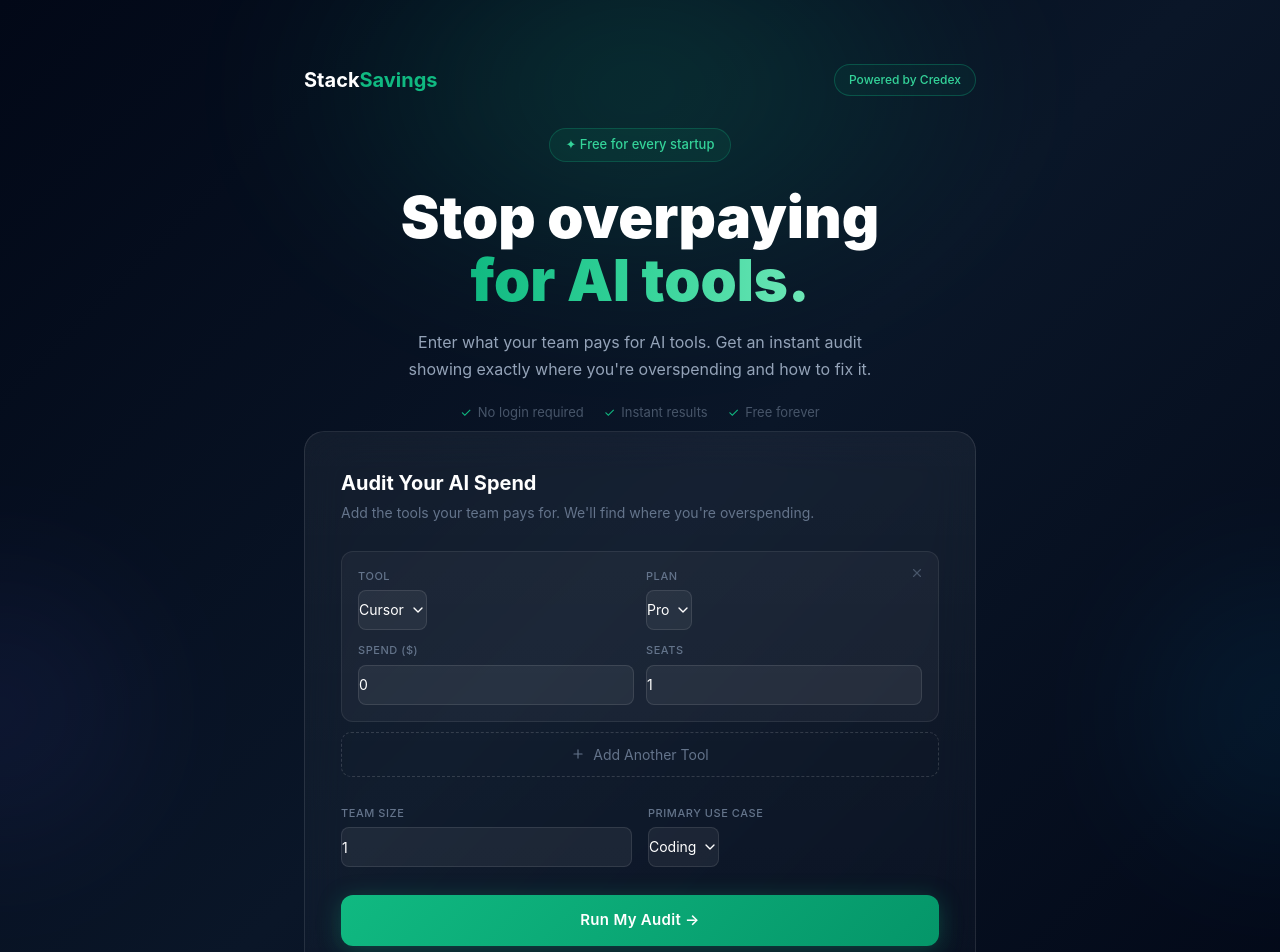
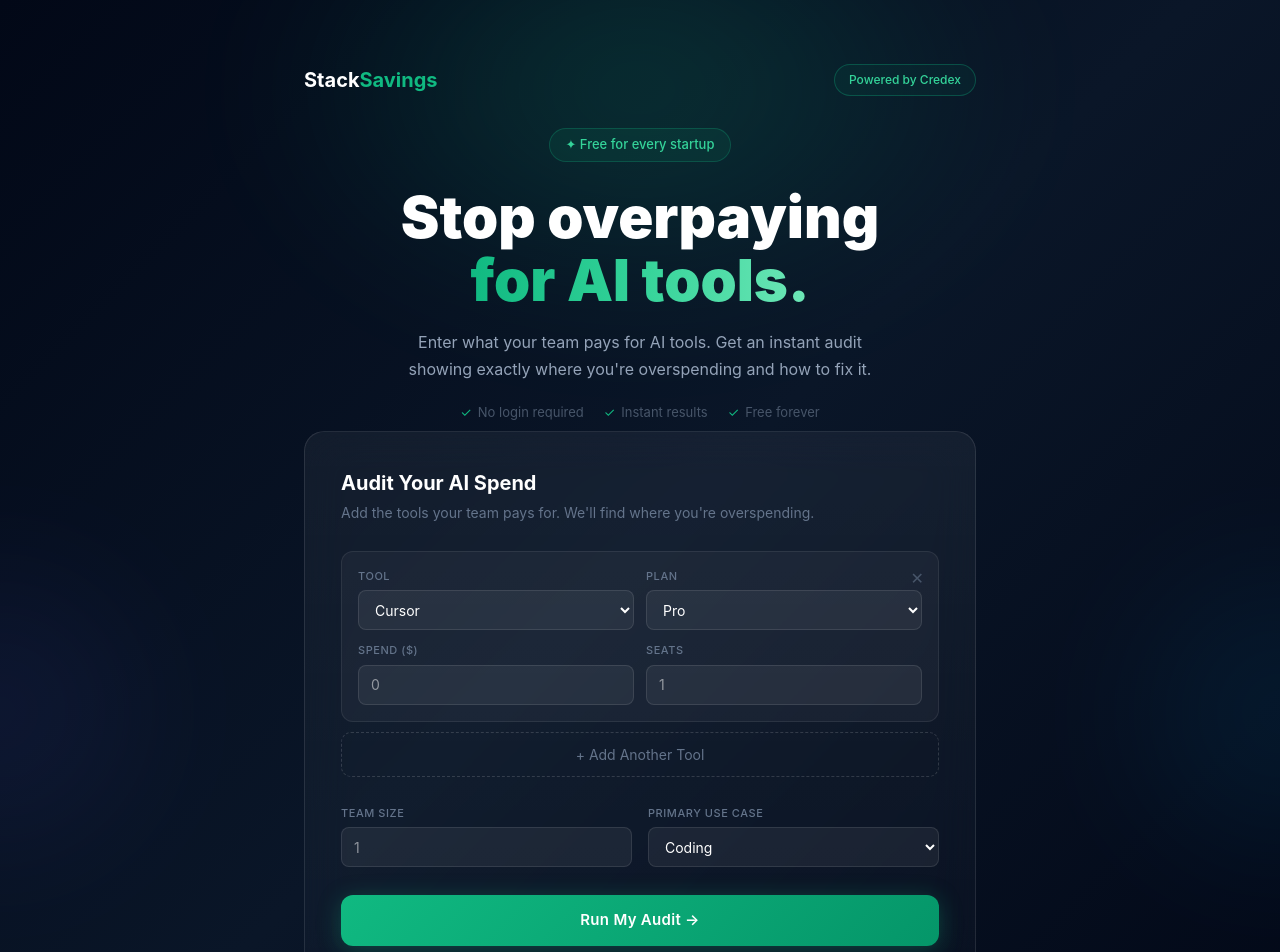
Before and after one commit to elegbedeoladapo-hash/stacksavings, a Next.js app: page / in a window 1280 px wide. Shown: the top 952 px of the page. Built offline with nearby package versions, Linux system fonts and the light colour scheme.

Commit message:
perf: replace Radix UI selects with native HTML for better performance

```diff
--- a/src/components/forms/AuditForm.tsx
+++ b/src/components/forms/AuditForm.tsx
@@ -3,9 +3,6 @@
 import { useState, useEffect } from "react"
 import { AuditFormData, ToolEntry, ToolName } from "@/types"
 import { ToolRow } from "./ToolRow"
-import { Select, SelectContent, SelectItem, SelectTrigger, SelectValue } from "@/components/ui/select"
-import { Input } from "@/components/ui/input"
-import { AlertCircle, Plus } from "lucide-react"
 
 const STORAGE_KEY = "stacksavings_form_data"
 
@@ -26,11 +23,46 @@ interface AuditFormProps {
   onSubmit: (data: AuditFormData) => void
 }
 
+const inputStyle = {
+  background: "rgba(255,255,255,0.06)",
+  border: "1px solid rgba(255,255,255,0.1)",
+  color: "white",
+  borderRadius: "8px",
+  height: "40px",
+  width: "100%",
+  padding: "0 12px",
+  fontSize: "14px",
+  outline: "none",
+  boxSizing: "border-box" as const,
+}
+
+const labelStyle = {
+  color: "#64748b",
+  fontSize: "11px",
+  fontWeight: 500,
+  marginBottom: "6px",
+  textTransform: "uppercase" as const,
+  letterSpacing: "0.05em",
+  display: "block",
+}
+
+const selectStyle = {
+  background: "rgba(255,255,255,0.06)",
+  border: "1px solid rgba(255,255,255,0.1)",
+  color: "white",
+  borderRadius: "8px",
+  height: "40px",
+  width: "100%",
+  padding: "0 12px",
+  fontSize: "14px",
+  cursor: "pointer",
+  outline: "none",
+}
+
 export function AuditForm({ onSubmit }: AuditFormProps) {
   const [formData, setFormData] = useState<AuditFormData>(defaultFormData)
   const [error, setError] = useState<string | null>(null)
 
-  // Load saved form data on mount
   useEffect(() => {
     const saved = localStorage.getItem(STORAGE_KEY)
     if (saved) {
@@ -38,7 +70,6 @@ export function AuditForm({ onSubmit }: AuditFormProps) {
     }
   }, [])
 
-  // Save form data on every change
   useEffect(() => {
     localStorage.setItem(STORAGE_KEY, JSON.stringify(formData))
   }, [formData])
@@ -93,43 +124,43 @@ export function AuditForm({ onSubmit }: AuditFormProps) {
           marginBottom: "28px", display: "flex", alignItems: "center", justifyContent: "center", gap: "8px",
         }}
       >
-        <Plus size={14} /> Add Another Tool
+        + Add Another Tool
       </button>
 
       {/* Team Size + Use Case */}
       <div style={{ display: "grid", gridTemplateColumns: "1fr 1fr", gap: "16px", marginBottom: "28px" }}>
         <div>
-          <p style={{ color: "#64748b", fontSize: "11px", fontWeight: 500, marginBottom: "6px", textTransform: "uppercase", letterSpacing: "0.05em" }}>Team Size</p>
-          <Input
-            type="text" inputMode="numeric"
+          <label style={labelStyle}>Team Size</label>
+          <input
+            type="text"
+            inputMode="numeric"
             value={formData.teamSize === 1 ? "" : String(formData.teamSize)}
             onChange={(e) => { const val = e.target.value.replace(/[^0-9]/g, ""); setFormData({ ...formData, teamSize: Number(val) || 1 }) }}
             onFocus={(e) => e.target.select()}
             placeholder="1"
-            style={{ background: "rgba(255,255,255,0.06)", border: "1px solid rgba(255,255,255,0.1)", color: "white", borderRadius: "8px", height: "40px" }}
+            style={inputStyle}
           />
         </div>
         <div>
-          <p style={{ color: "#64748b", fontSize: "11px", fontWeight: 500, marginBottom: "6px", textTransform: "uppercase", letterSpacing: "0.05em" }}>Primary Use Case</p>
-          <Select value={formData.primaryUseCase} onValueChange={(val) => setFormData({ ...formData, primaryUseCase: val as AuditFormData["primaryUseCase"] })}>
-            <SelectTrigger style={{ background: "rgba(255,255,255,0.06)", border: "1px solid rgba(255,255,255,0.1)", color: "white", borderRadius: "8px", height: "40px" }}>
-              <SelectValue />
-            </SelectTrigger>
-            <SelectContent style={{ background: "#1e293b", border: "1px solid rgba(255,255,255,0.1)" }}>
-              <SelectItem value="coding" style={{ color: "white" }}>Coding</SelectItem>
-              <SelectItem value="writing" style={{ color: "white" }}>Writing</SelectItem>
-              <SelectItem value="data" style={{ color: "white" }}>Data Analysis</SelectItem>
-              <SelectItem value="research" style={{ color: "white" }}>Research</SelectItem>
-              <SelectItem value="mixed" style={{ color: "white" }}>Mixed</SelectItem>
-            </SelectContent>
-          </Select>
+          <label style={labelStyle}>Primary Use Case</label>
+          <select
+            value={formData.primaryUseCase}
+            onChange={(e) => setFormData({ ...formData, primaryUseCase: e.target.value as AuditFormData["primaryUseCase"] })}
+            style={selectStyle}
+          >
+            <option value="coding" style={{ background: "#1e293b" }}>Coding</option>
+            <option value="writing" style={{ background: "#1e293b" }}>Writing</option>
+            <option value="data" style={{ background: "#1e293b" }}>Data Analysis</option>
+            <option value="research" style={{ background: "#1e293b" }}>Research</option>
+            <option value="mixed" style={{ background: "#1e293b" }}>Mixed</option>
+          </select>
         </div>
       </div>
 
       {/* Error */}
       {error && (
         <div style={{ display: "flex", alignItems: "center", gap: "8px", padding: "12px 16px", borderRadius: "10px", border: "1px solid rgba(239,68,68,0.3)", background: "rgba(239,68,68,0.08)", color: "#f87171", fontSize: "14px", marginBottom: "16px" }}>
-          <AlertCircle size={15} /> {error}
+          ⚠ {error}
         </div>
       )}
 
--- a/src/components/forms/ToolRow.tsx
+++ b/src/components/forms/ToolRow.tsx
@@ -1,8 +1,5 @@
 import { ToolEntry, ToolName } from "@/types"
 import { PRICING_DATA } from "@/lib/pricing-data"
-import { Select, SelectContent, SelectItem, SelectTrigger, SelectValue } from "@/components/ui/select"
-import { Input } from "@/components/ui/input"
-import { X } from "lucide-react"
 
 interface ToolRowProps {
   entry: ToolEntry
@@ -21,6 +18,42 @@ const TOOL_OPTIONS: { value: ToolName; label: string }[] = [
   { value: "gemini", label: "Gemini" },
   { value: "windsurf", label: "Windsurf" },
 ]
+
+const selectStyle = {
+  background: "rgba(255,255,255,0.06)",
+  border: "1px solid rgba(255,255,255,0.1)",
+  color: "white",
+  borderRadius: "8px",
+  height: "40px",
+  width: "100%",
+  padding: "0 12px",
+  fontSize: "14px",
+  cursor: "pointer",
+  outline: "none",
+}
+
+const inputStyle = {
+  background: "rgba(255,255,255,0.06)",
+  border: "1px solid rgba(255,255,255,0.1)",
+  color: "white",
+  borderRadius: "8px",
+  height: "40px",
+  width: "100%",
+  padding: "0 12px",
+  fontSize: "14px",
+  outline: "none",
+  boxSizing: "border-box" as const,
+}
+
+const labelStyle = {
+  color: "#64748b",
+  fontSize: "11px",
+  fontWeight: 500,
+  marginBottom: "6px",
+  textTransform: "uppercase" as const,
+  letterSpacing: "0.05em",
+  display: "block",
+}
 
 export function ToolRow({ entry, index, onChange, onRemove }: ToolRowProps) {
   const plans = PRICING_DATA[entry.tool]?.plans ?? []
@@ -41,64 +74,64 @@ export function ToolRow({ entry, index, onChange, onRemove }: ToolRowProps) {
     }}>
       <button
         onClick={() => onRemove(index)}
-        style={{ position: "absolute", top: "12px", right: "12px", background: "none", border: "none", cursor: "pointer", color: "#475569", padding: "2px" }}
         aria-label="Remove"
+        style={{ position: "absolute", top: "12px", right: "12px", background: "none", border: "none", cursor: "pointer", color: "#475569", padding: "2px", fontSize: "16px" }}
       >
-        <X size={14} />
+        ✕
       </button>
 
       {/* Row 1: Tool and Plan */}
       <div style={{ display: "grid", gridTemplateColumns: "1fr 1fr", gap: "12px", marginBottom: "12px" }}>
         <div>
-          <p style={{ color: "#64748b", fontSize: "11px", fontWeight: 500, marginBottom: "6px", textTransform: "uppercase", letterSpacing: "0.05em" }}>Tool</p>
-          <Select value={entry.tool} onValueChange={handleToolChange}>
-            <SelectTrigger style={{ background: "rgba(255,255,255,0.06)", border: "1px solid rgba(255,255,255,0.1)", color: "white", borderRadius: "8px", height: "40px" }}>
-              <SelectValue />
-            </SelectTrigger>
-            <SelectContent style={{ background: "#1e293b", border: "1px solid rgba(255,255,255,0.1)" }}>
-              {TOOL_OPTIONS.map(t => (
-                <SelectItem key={t.value} value={t.value} style={{ color: "white" }}>{t.label}</SelectItem>
-              ))}
-            </SelectContent>
-          </Select>
+          <label style={labelStyle}>Tool</label>
+          <select
+            value={entry.tool}
+            onChange={(e) => handleToolChange(e.target.value as ToolName)}
+            style={selectStyle}
+          >
+            {TOOL_OPTIONS.map(t => (
+              <option key={t.value} value={t.value} style={{ background: "#1e293b" }}>{t.label}</option>
+            ))}
+          </select>
         </div>
         <div>
-          <p style={{ color: "#64748b", fontSize: "11px", fontWeight: 500, marginBottom: "6px", textTransform: "uppercase", letterSpacing: "0.05em" }}>Plan</p>
-          <Select value={entry.plan} onValueChange={(val) => onChange(index, { ...entry, plan: val })}>
-            <SelectTrigger style={{ background: "rgba(255,255,255,0.06)", border: "1px solid rgba(255,255,255,0.1)", color: "white", borderRadius: "8px", height: "40px" }}>
-              <SelectValue />
-            </SelectTrigger>
-            <SelectContent style={{ background: "#1e293b", border: "1px solid rgba(255,255,255,0.1)" }}>
-              {plans.map(p => (
-                <SelectItem key={p.name} value={p.name} style={{ color: "white" }}>{p.name}</SelectItem>
-              ))}
-            </SelectContent>
-          </Select>
+          <label style={labelStyle}>Plan</label>
+          <select
+            value={entry.plan}
+            onChange={(e) => onChange(index, { ...entry, plan: e.target.value })}
+            style={selectStyle}
+          >
+            {plans.map(p => (
+              <option key={p.name} value={p.name} style={{ background: "#1e293b" }}>{p.name}</option>
+            ))}
+          </select>
         </div>
       </div>
 
-      {/* Row 2: Spend and Seats — equal columns */}
+      {/* Row 2: Spend and Seats */}
       <div style={{ display: "grid", gridTemplateColumns: "1fr 1fr", gap: "12px" }}>
         <div>
-          <p style={{ color: "#64748b", fontSize: "11px", fontWeight: 500, marginBottom: "6px", textTransform: "uppercase", letterSpacing: "0.05em" }}>Spend ($)</p>
-          <Input
-            type="text" inputMode="numeric"
+          <label style={labelStyle}>Spend ($)</label>
+          <input
+            type="text"
+            inputMode="numeric"
             value={entry.monthlySpend === 0 ? "" : String(entry.monthlySpend)}
             onChange={(e) => { const val = e.target.value.replace(/[^0-9]/g, ""); onChange(index, { ...entry, monthlySpend: Number(val) || 0 }) }}
             onFocus={(e) => e.target.select()}
             placeholder="0"
-            style={{ background: "rgba(255,255,255,0.06)", border: "1px solid rgba(255,255,255,0.1)", color: "white", borderRadius: "8px", height: "40px" }}
+            style={inputStyle}
           />
         </div>
         <div>
-          <p style={{ color: "#64748b", fontSize: "11px", fontWeight: 500, marginBottom: "6px", textTransform: "uppercase", letterSpacing: "0.05em" }}>Seats</p>
-          <Input
-            type="text" inputMode="numeric"
+          <label style={labelStyle}>Seats</label>
+          <input
+            type="text"
+            inputMode="numeric"
             value={entry.seats === 1 ? "" : String(entry.seats)}
             onChange={(e) => { const val = e.target.value.replace(/[^0-9]/g, ""); onChange(index, { ...entry, seats: Number(val) || 1 }) }}
             onFocus={(e) => e.target.select()}
             placeholder="1"
-            style={{ background: "rgba(255,255,255,0.06)", border: "1px solid rgba(255,255,255,0.1)", color: "white", borderRadius: "8px", height: "40px" }}
+            style={inputStyle}
           />
         </div>
       </div>
```
